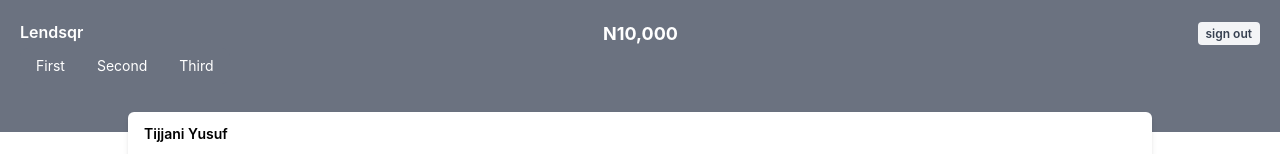
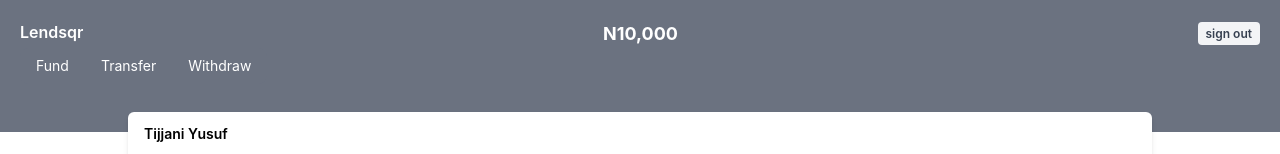
Before and after one commit to tijjvni/lendsqr, a Next.js app: page /wallet in a window 1280 px wide. Shown: the top 154 px of the page. Built offline with nearby package versions, Linux system fonts and the light colour scheme.

Commit message:
chnging wallet styles

```diff
--- a/pages/wallet.js
+++ b/pages/wallet.js
@@ -28,10 +28,10 @@
                 </div>
 
                 <div className="flex">
-                    <div className="flex-1 justify-center rounded-lg text-sm mb-2" role="group">
-                        <button className="bg-gray-500 text-white hover:bg-gray-400 rounded-l-lg px-4 py-2 mx-0 outline-none focus:shadow-outline">First</button>
-                        <button className="bg-gray-500 text-white hover:bg-gray-400  px-4 py-2 mx-0 outline-none focus:shadow-outline">Second</button>
-                        <button className="bg-gray-500 text-white hover:bg-gray-400 rounded-r-lg px-4 py-2 mx-0 outline-none focus:shadow-outline">Third</button>
+                    <div className="flex-1 justify-center rounded-lg w-full text-sm mb-2" role="group">
+                        <button className="bg-gray-500 text-white hover:bg-gray-400 rounded-l-lg px-4 py-2 mx-0 outline-none focus:shadow-outline">Fund</button>
+                        <button className="bg-gray-500 text-white hover:bg-gray-400  px-4 py-2 mx-0 outline-none focus:shadow-outline">Transfer</button>
+                        <button className="bg-gray-500 text-white hover:bg-gray-400 rounded-r-lg px-4 py-2 mx-0 outline-none focus:shadow-outline">Withdraw</button>
                     </div>
                 </div>
             </div>
```
